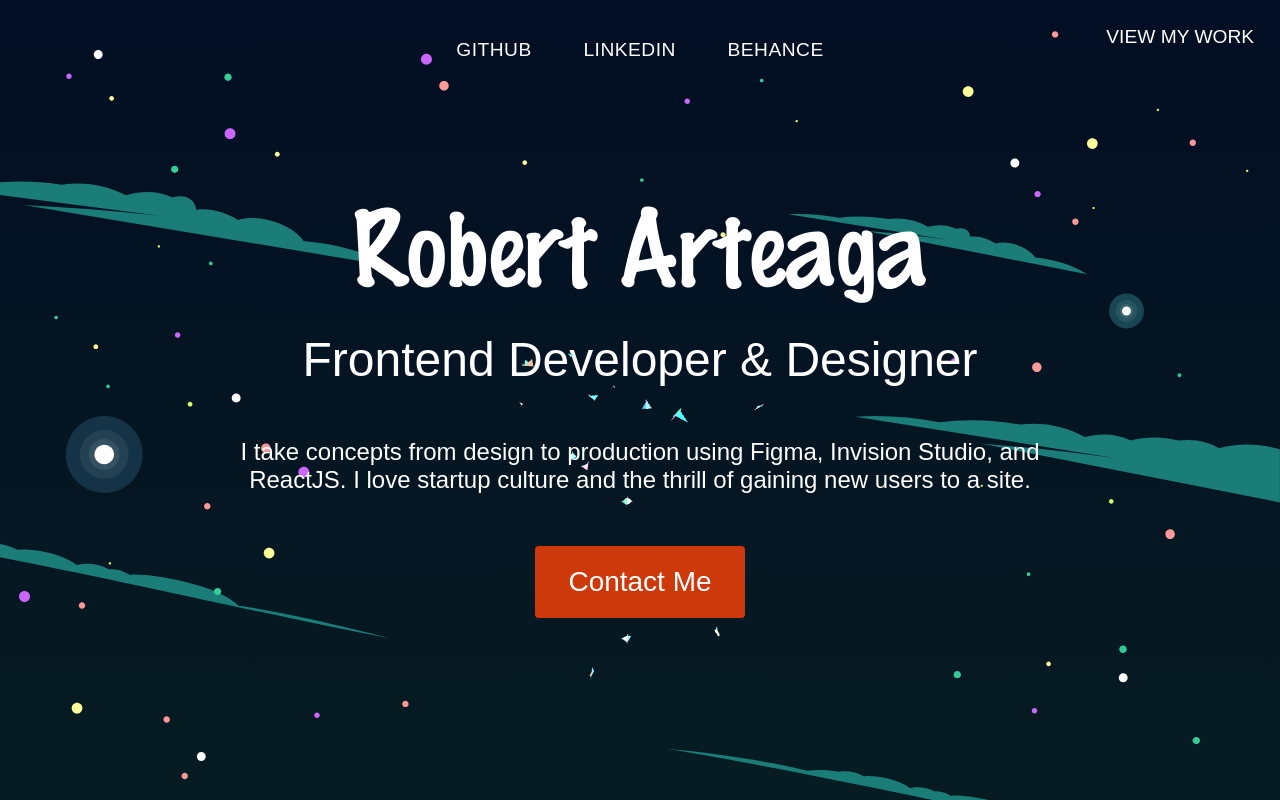
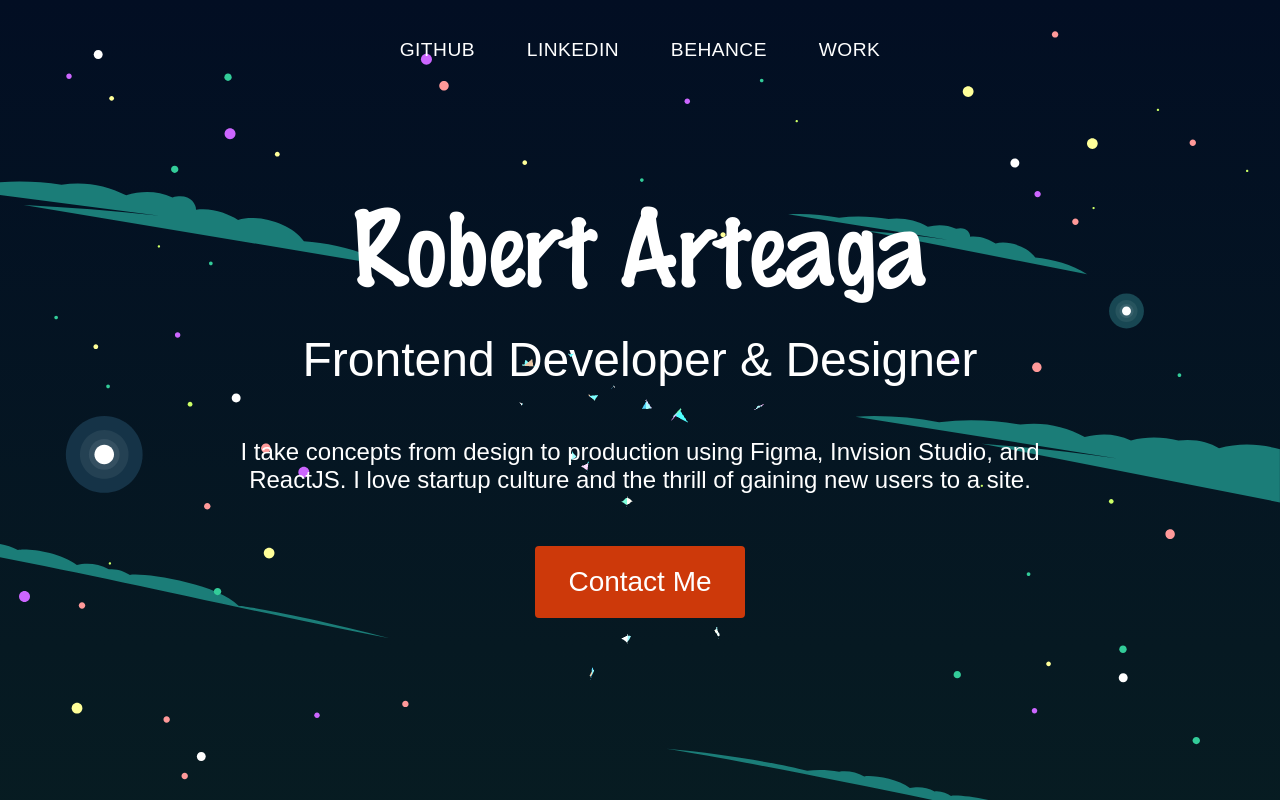
Before and after one commit to AwakenedMind/portfolio-site, a website: page index.html in a window 1280 px wide. Drawn offline with Linux system fonts and the light colour scheme; animation ran at ten frames a second.

Commit message:
removed nav with a new one

```diff
--- a/index.html
+++ b/index.html
@@ -11,8 +11,6 @@
   <link href="./css/styles.css" rel="stylesheet" tyspe="text/css" />
   <style>
     body {
-      /* font-family: "AndaleMono";
-      src: url("./AndaleMono.ttf"); */
       font-family: Arial, Helvetica, sans-serif;
     }
 
@@ -30,9 +28,30 @@
 <body>
   <div id="fkbirds">
     <div class="introduction-section">
-      <nav class="nav">
-        <a href="/work.html" class="nav-link">View My Work</a>
-      </nav>
+      <div class="introduction-description-links-wrapper">
+        <ul class="introduction-description-links">
+          <li>
+            <a href="https://github.com/AwakenedMind">
+              Github
+            </a>
+          </li>
+          <li>
+            <a href="https://www.linkedin.com/in/robert-arteaga-a3ab89127/">
+              Linkedin
+            </a>
+          </li>
+          <li>
+            <a href="https://www.behance.net/roba1">
+              Behance
+            </a>
+          </li>
+          <li>
+            <a href="/work.html" class="nav-link">
+              Work
+            </a>
+          </li>
+        </ul>
+      </div>
       <div class="introduction-description">
         <div class="introduction-main">
           <div class="introduction-description-name">
@@ -49,25 +68,6 @@
         <button class="button " onclick="location.href='mailto:robertisaiaharteaga@gmail.com';">
           <span>Contact Me</span>
         </button>
-      </div>
-      <div class="introduction-description-links-wrapper">
-        <ul class="introduction-description-links">
-          <li>
-            <a href="https://github.com/AwakenedMind">
-              Github
-            </a>
-          </li>
-          <li>
-            <a href="https://github.com/AwakenedMind">
-              Linkedin
-            </a>
-          </li>
-          <li>
-            <a href="https://github.com/AwakenedMind">
-              Behance
-            </a>
-          </li>
-        </ul>
       </div>
     </div>
   </div>
```
